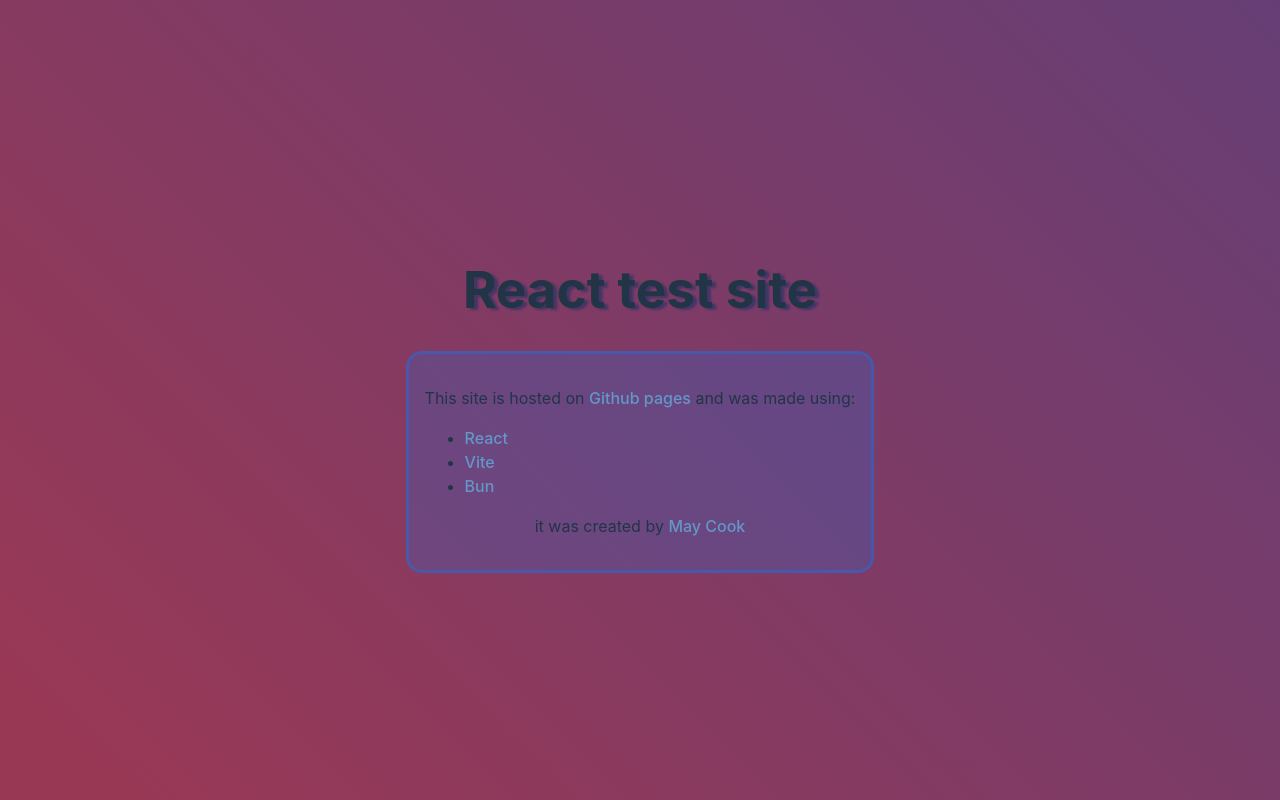
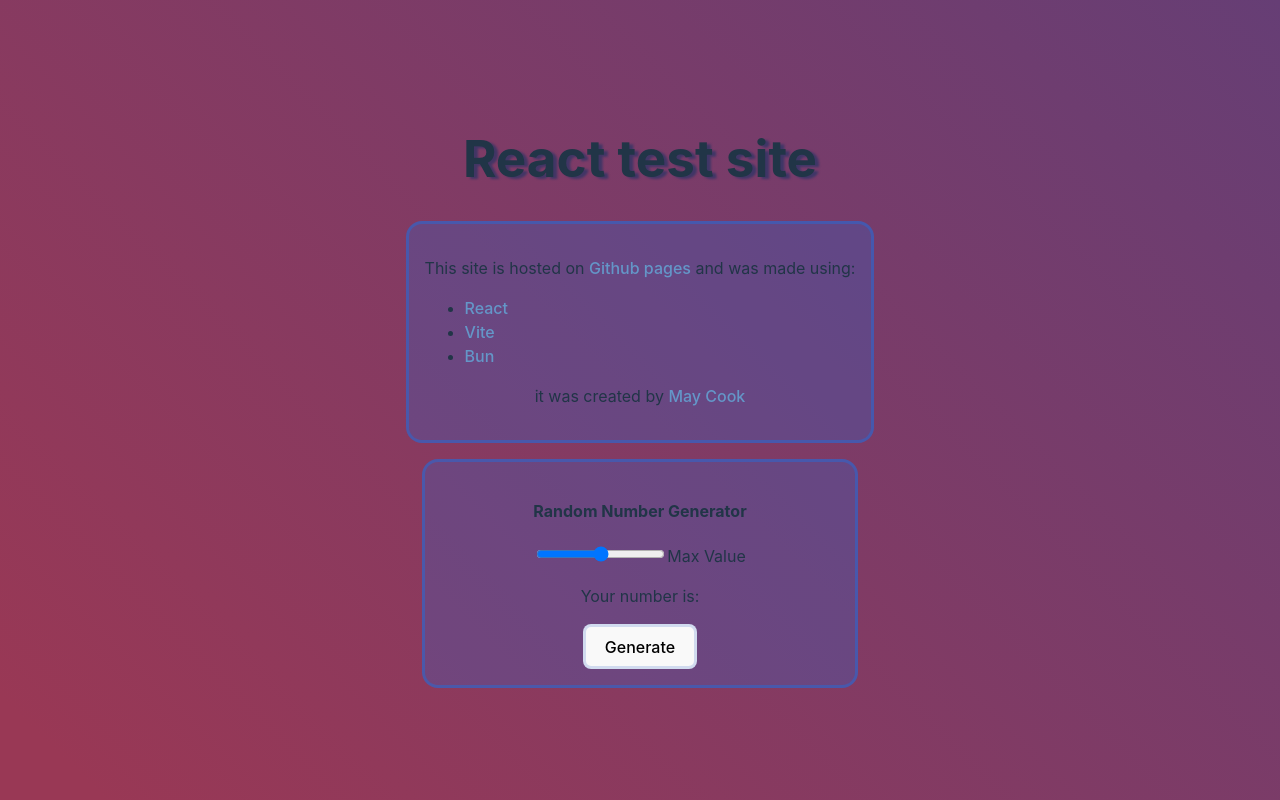
Before and after one commit to May-Cook/react-pages-practice, a React (Vite) app in the folder practice-app/: page / in a window 1280 px wide. Built offline with nearby package versions, Linux system fonts and the light colour scheme.

Commit message:
Create dummy random-number-generator component

```diff
--- /dev/null
+++ b/practice-app/random-number-generator.component.jsx
@@ -0,0 +1,12 @@
+
+export default function RandomNumberGenerator(){
+    return(
+        <div className="random-number-generator">
+            <h4>Random Number Generator</h4>
+            <input type="range" id="number-range" name="Range" min="0" max="100"/>
+            <label for="number-range">Max Value</label>
+            <p>Your number is:</p>
+            <div><button>Generate</button></div>
+        </div>
+    )
+}
--- a/practice-app/src/App.css
+++ b/practice-app/src/App.css
@@ -21,3 +21,13 @@
 .intro-list {
   text-align: left;
 }
+
+.random-number-generator {
+  border-color: rgba(50, 100, 200, 0.6);
+  border-style: solid;
+  border-radius: 1rem;
+  border-width: 3px;
+  background-color: rgba(50, 100, 200, 0.3);
+  margin: 1rem;
+  padding: 1rem;
+}
--- a/practice-app/src/App.jsx
+++ b/practice-app/src/App.jsx
@@ -1,4 +1,5 @@
 import { useState } from 'react'
+import RandomNumberGenerator from '../random-number-generator.component'
 import './App.css'
 
 function App() {
@@ -17,6 +18,7 @@
           </ul>
           <p>it was created by <a href= "https://github.com/May-Cook">May Cook</a></p>
         </div>
+        <RandomNumberGenerator/>
       </div>
     </>
   )
--- a/practice-app/src/index.css
+++ b/practice-app/src/index.css
@@ -38,21 +38,19 @@
 
 button {
   border-radius: 8px;
-  border: 1px solid transparent;
+  border: 3px solid transparent;
   padding: 0.6em 1.2em;
   font-size: 1em;
   font-weight: 500;
   font-family: inherit;
-  background-color: #1a1a1a;
+  background-color: rgba(50, 100, 200, 0.2);
+  border-color: rgba(50, 100, 200, 0.2);
   cursor: pointer;
   transition: border-color 0.25s;
 }
 button:hover {
-  border-color: #646cff;
-}
-button:focus,
-button:focus-visible {
-  outline: 4px auto -webkit-focus-ring-color;
+  border-color: rgba(100, 150, 250, 0.6);
+  background-color: rgba(100, 150, 250, 0.3);
 }
 
 @media (prefers-color-scheme: light) {
```
Lines whose indentation alone changed are shown as unchanged.
